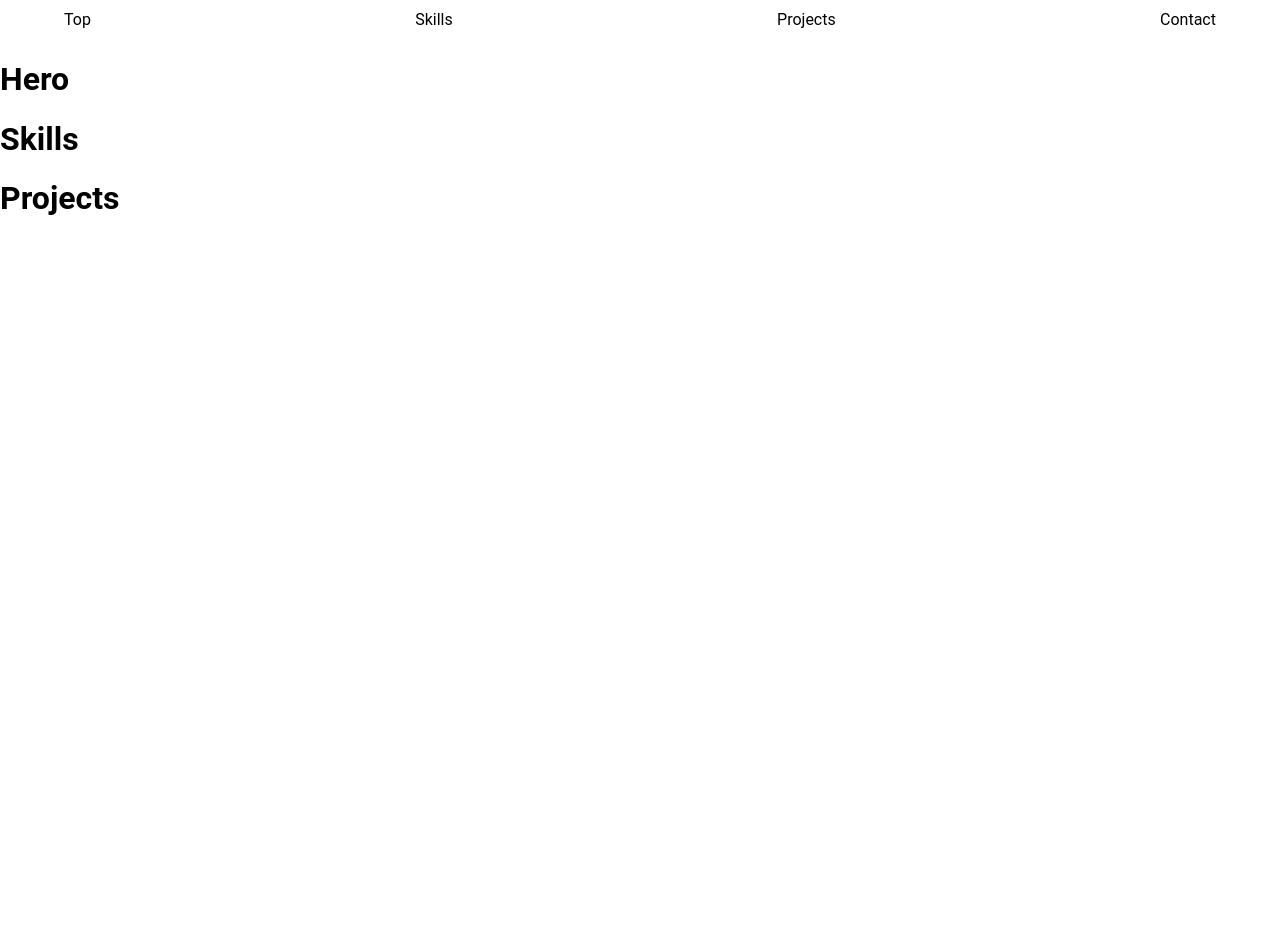
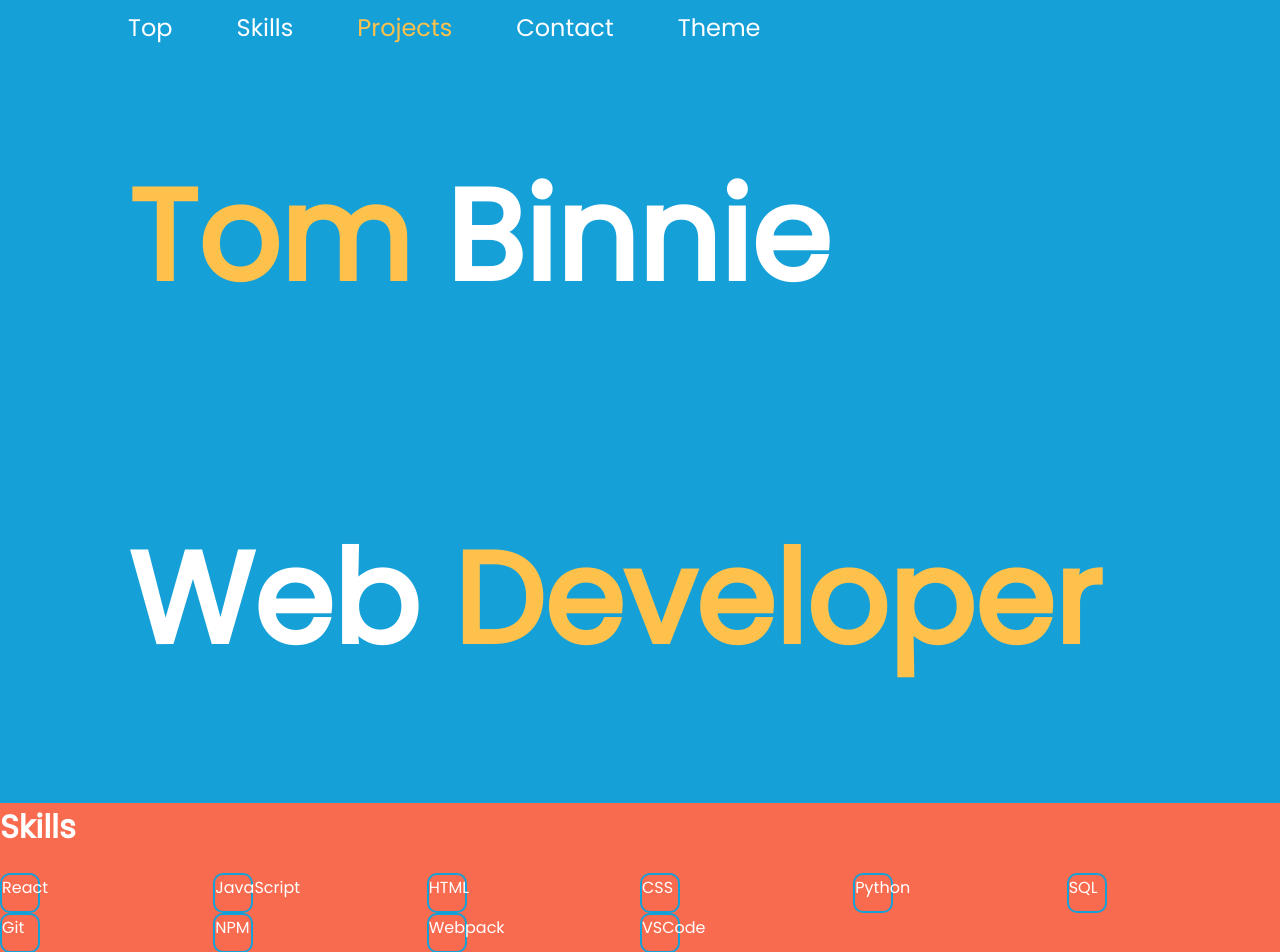
Before and after one commit to tbinnie/tomkotsu.github.io, a React (Create React App) app: page / in a window 1280 px wide. Shown: the top 952 px of the page. Before the commit the page ends 800 px from the top, so only its background shows below. Built offline with nearby package versions, Linux system fonts and the light colour scheme.

Commit message:
add titles and navbar content

```diff
--- a/public/index.html
+++ b/public/index.html
@@ -3,6 +3,9 @@
   <head>
     <meta charset="utf-8" />
     <link rel="icon" href="%PUBLIC_URL%/favicon.ico" />
+    <link rel="preconnect" href="https://fonts.googleapis.com">
+    <link rel="preconnect" href="https://fonts.gstatic.com" crossorigin>
+    <link href="https://fonts.googleapis.com/css2?family=Poppins&display=swap" rel="stylesheet">
     <meta name="viewport" content="width=device-width, initial-scale=1" />
     <meta name="theme-color" content="#000000" />
     <meta
--- a/src/App.js
+++ b/src/App.js
@@ -1,4 +1,4 @@
-import './App.scss';
+import './styles/App.scss';
 import Navbar from './components/Navbar';
 import Hero from './components/Hero';
 import Skills from './components/Skills';
--- a/src/App.scss
+++ /dev/null
@@ -1,22 +0,0 @@
-html {
-  font-size: 100%;
-  box-sizing: border-box;
-}
-
-body {
-  margin: 0px;
-  padding: 0px;
-  min-height: 100vh;
-  font-family: 'Roboto';
-}
-
-*, *::before, *::after {
-  box-sizing: inherit;
-}
-
-.navbar {
-  width: 100vw;
-  display: flex;
-  justify-content: space-between;
-  padding: 10px 5vw;
-}
--- a/src/components/Hero.js
+++ b/src/components/Hero.js
@@ -1,9 +1,20 @@
 import React from "react";
 
 const Hero = (props) => {
-    return (
-        <h1>Hero</h1>
-    )
-}
+  return (
+    <div className="hero">
+      <div className="name">
+        <h1>
+          <span className="yellow-text">Tom</span> Binnie
+        </h1>
+      </div>
+      <div className="job-title">
+        <h1 className="hero-title">
+          Web<span className="yellow-text"> Developer</span>
+        </h1>
+      </div>
+    </div>
+  );
+};
 
-export default Hero
+export default Hero;
--- a/src/components/Navbar.js
+++ b/src/components/Navbar.js
@@ -5,8 +5,9 @@ const Navbar = (props) => {
         <div className="navbar">
             <div>Top</div>
             <div>Skills</div>
-            <div>Projects</div>
+            <div className="yellow-text">Projects</div>
             <div>Contact</div>
+            <div>Theme</div>
         </div>
     )
 }
--- a/src/components/Skills.js
+++ b/src/components/Skills.js
@@ -1,9 +1,23 @@
 import React from "react";
 
 const Skills = (props) => {
-    return (
-        <h1>Skills</h1>
-    )
-}
+  return (
+    <div className="skills">
+      <h1>Skills</h1>
+      <div className="skill-list">
+        <div className="skill-box">React</div>
+        <div className="skill-box">JavaScript</div>
+        <div className="skill-box">HTML</div>
+        <div className="skill-box">CSS</div>
+        <div className="skill-box">Python</div>
+        <div className="skill-box">SQL</div>
+        <div className="skill-box">Git</div>
+        <div className="skill-box">NPM</div>
+        <div className="skill-box">Webpack</div>
+        <div className="skill-box">VSCode</div>
+      </div>
+    </div>
+  );
+};
 
-export default Skills
+export default Skills;
--- /dev/null
+++ b/src/styles/App.scss
@@ -0,0 +1,58 @@
+@import './variables';
+
+html {
+  font-size: 100%;
+  box-sizing: border-box;
+}
+
+body {
+  margin: 0px;
+  padding: 0px;
+  min-height: 100vh;
+  font-family: 'Poppins', sans-serif;
+  background-color: $kentoBlue;
+  color: white;
+  display: grid;
+  grid-template-rows: 2fr 10fr 6fr 6fr;
+  min-width: 100vw;
+}
+
+*, *::before, *::after {
+  box-sizing: inherit;
+}
+
+.navbar {
+  width: 100vw;
+  display: flex;
+  justify-content: left;
+  gap: 5vw;
+  padding: 10px 10vw;
+  font-size: 1.5rem;
+}
+
+.hero {
+  font-size: 4rem;
+  display: grid;
+  justify-content: left;
+  margin-left: 10vw;
+}
+
+.yellow-text {
+  color: $kentoYellow;
+}
+
+.skills {
+  background-color: $kentoOrange;
+}
+.skill-list {
+  display: grid;
+  grid-template-columns: repeat(6, 1fr);
+  grid-template-rows: repeat(3, 1fr);
+}
+
+.skill-box {
+  height: 40px;
+  width: 40px;
+  border: 2px solid $kentoBlue;
+  border-radius: 10px;
+}
--- /dev/null
+++ b/src/styles/_variables.scss
@@ -0,0 +1,3 @@
+$kentoBlue: rgb(22,160,216);
+$kentoOrange: rgb(249,107,79);
+$kentoYellow: rgb(254,193,76);
```
